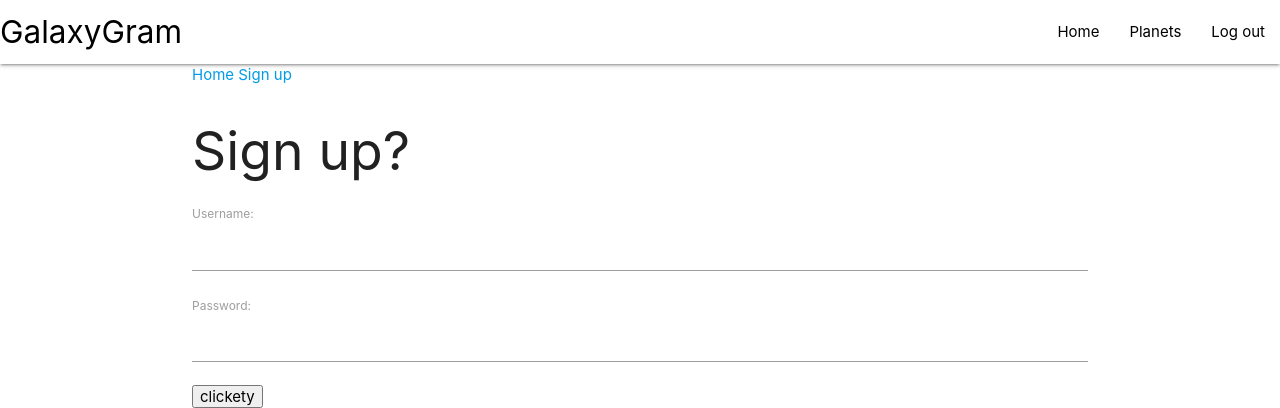
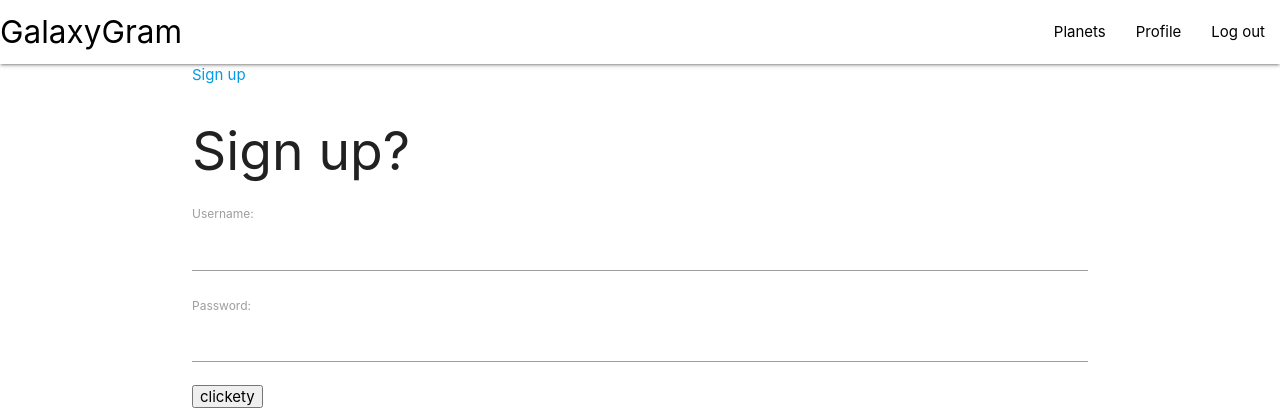
Before and after one commit to Hoyt1974/GalaxyGram, a Django app: page /signup/ in a window 1280 px wide. Shown: the top 408 px of the page. Run offline with Django 3.2, Linux system fonts and the light colour scheme.

Commit message:
replaced home with profile in navbar. Removed other references to home that were no longer needed.

```diff
--- a/templates/generic_form.html
+++ b/templates/generic_form.html
@@ -1,7 +1,7 @@
 {% extends 'base.html' %}
 {% block content %}
 
-<a href="/">Home</a>
+
 {% if not user.is_authenticated %}
 <a href="/signup/">Sign up</a>
 {% endif %}
--- a/templates/navbar.html
+++ b/templates/navbar.html
@@ -29,8 +29,8 @@
     <div class="nav-wrapper" style="background-color: white;">
       <a href="/" class="brand-logo"  style="color: black;">GalaxyGram</a>
       <ul id="nav-mobile" class="right hide-on-med-and-down">
-        <li><a href="/" style="color: black;">Home</a></li>
         <li><a href="/planet/" style="color: black;">Planets</a></li>
+        <li><a href="/profile/{{request.user.id}}/" style="color: black;">Profile</a></li>
         <li><a href="/logout"  style="color: black;">Log out</a></li>
       </ul>
     </div>
--- a/templates/planet_detail.html
+++ b/templates/planet_detail.html
@@ -1,7 +1,6 @@
 {% extends 'base.html' %}
 {% block content %}
 
-<a href="/">Home</a>
 
 <h2>{{planet.name}}</h2>
 <p>English name: {{planet.englishName}}</p>
```
